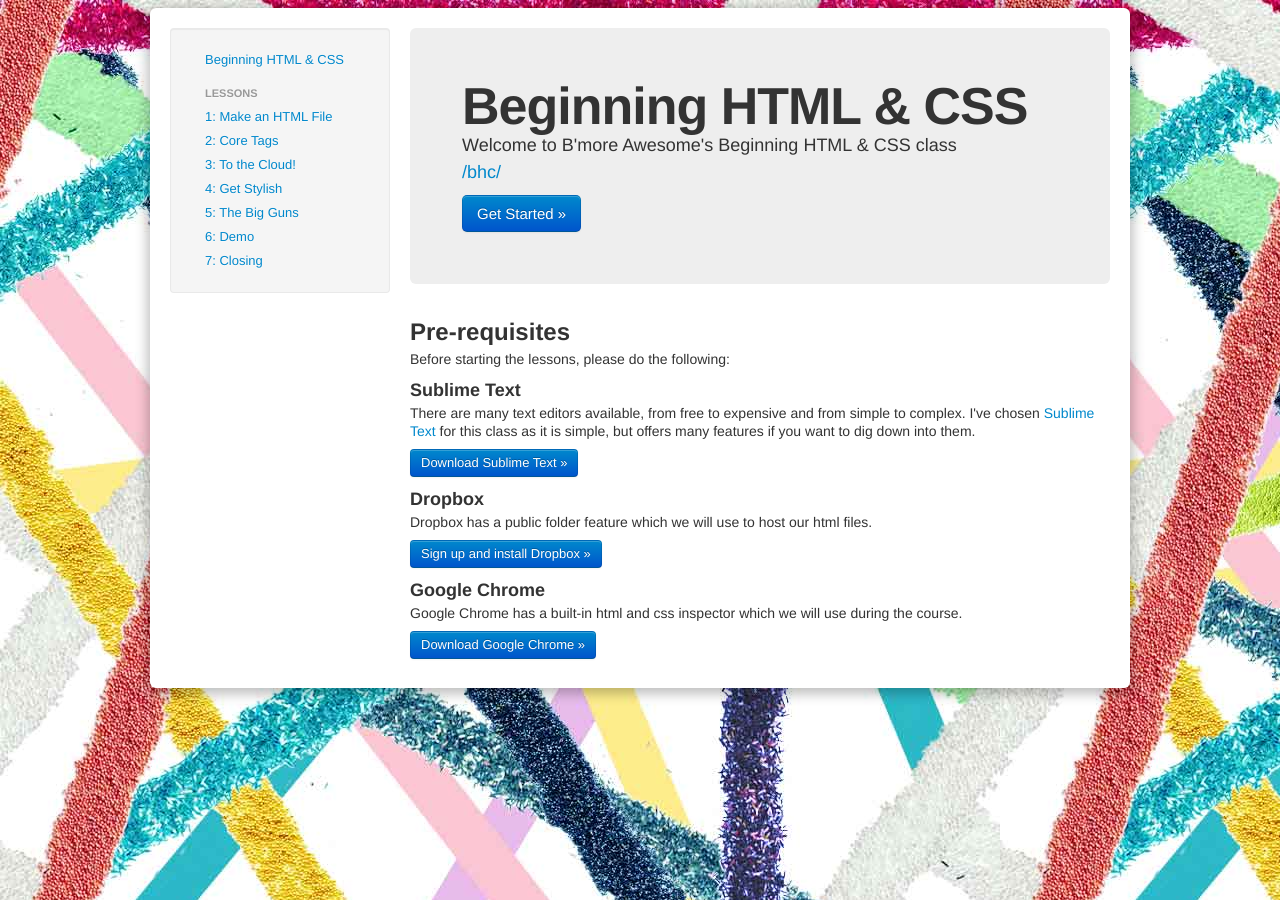
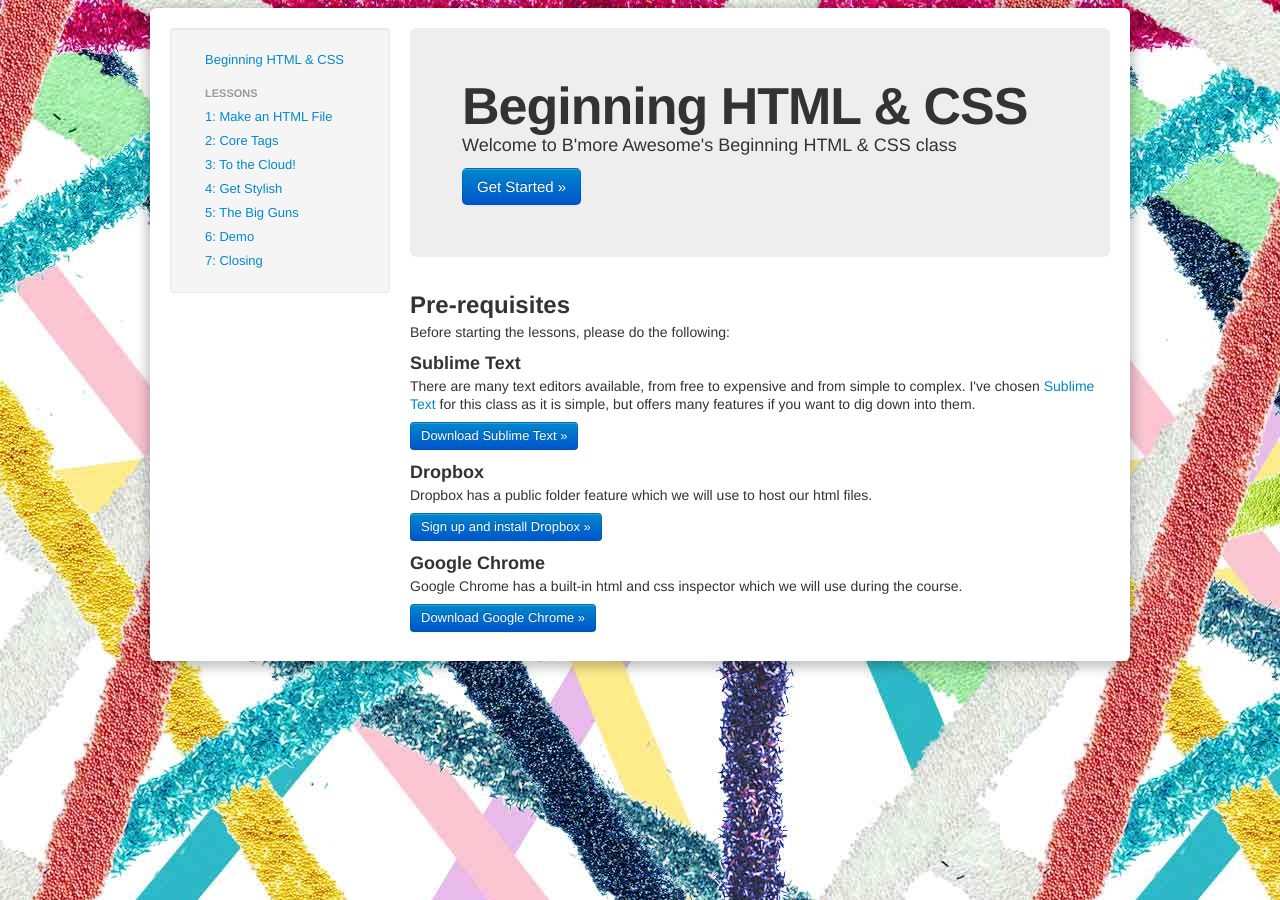
Before and after one commit to bmoreawsm/bmoreawsm.github.com, a Jekyll site: the page built from bhc/index.html, in a window 1280 px wide. Built offline with Jekyll 4.4.1, drawn with Linux system fonts in a browser that asks for light colours.

Commit message:
Update master

```diff
--- a/bhc/index.html
+++ b/bhc/index.html
@@ -4,7 +4,7 @@ title: Beginning HTML & CSS
 ---
 <div class='hero-unit'>
   <h1>Beginning HTML &amp; CSS</h1>
-  <p>Welcome to B'more Awesome's Beginning HTML &amp; CSS class<br/><a href="{{ page.url }}">{{ page.url }}</a></p>
+  <p>Welcome to B'more Awesome's Beginning HTML &amp; CSS class</p>
   <a class='btn btn-primary btn-large' href="/bhc/1-make-a-file.html">Get Started &raquo;</a>
 </div>
 <h2>Pre-requisites</h2>
```
